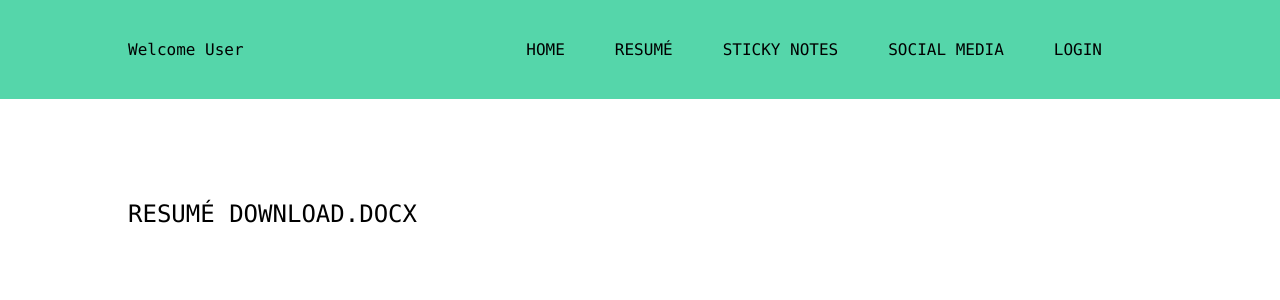
After one commit to clh7090/flask_personal_website, a Flask app: page /resume/ in a window 1280 px wide. The commit adds this page. Shown: the top 300 px of the page. Run offline with Flask 2, Linux system fonts and the light colour scheme; some libraries are stand-ins or nearby versions.

Commit message:
added resume functionality with test resume for now, to be updated.

```diff
--- a/main.py
+++ b/main.py
@@ -16,5 +16,10 @@ def home():
     return render_template("index.html")
 
 
+@app.route("/resume/")
+def resume():
+    return render_template("resume.html")
+
+
 if __name__ == "__main__":
     app.run(debug=True)
--- a/static/style.css
+++ b/static/style.css
@@ -40,7 +40,7 @@ header > .container {
 }
 
 
-nav > .header-right-side {
+nav > .header-right-side > .link-hover {
     display: flex;
 }
 
@@ -54,10 +54,10 @@ nav > .header-right-side {
 }
 
 
-.header-right-side a {
+.link-hover a {
     color: black;
     text-decoration: none;
-    transition: color 0.5s;
+    transition: color 0.3s;
 }
 
 
@@ -66,7 +66,7 @@ nav > .header-right-side {
 }
 
 
-.header-right-side a:hover {
+.link-hover a:hover {
     color: white;
 }
 
@@ -140,6 +140,14 @@ i {
     transform: scale(1.2);
 }
 
+#resume-link a{
+    font-size: 1.5rem;
+    color: black;
+    animation-name: color-fade;
+    animation-duration: 5s;
+    text-decoration: none;
+}
+
 
 @keyframes color-fade {
     0%{color: rgba(191, 56, 144, 0)}
--- /dev/null
+++ b/templates/resume.html
@@ -0,0 +1,20 @@
+<!--author: Connor Hunter   <clh7090@rit.edu>-->
+
+<!--Flask Personal Website-->
+
+
+{% extends "template.html" %}
+
+
+{% block title %}Resume Page{% endblock title %}
+
+
+{% block user %}Welcome User{% endblock user %}
+
+{% block main %}
+<div class="container">
+    <div id="resume-link">
+        <a href="/static/resume.docx" class="link-wrapper"> RESUMÉ DOWNLOAD.docx </a>
+    </div>
+</div>
+{% endblock main %}
--- a/templates/template.html
+++ b/templates/template.html
@@ -26,10 +26,13 @@
             </div>
             <nav>
                 <div class="header-right-side">
-                    <div><a href="#" class="link-wrapper">Resumé</a></div>
+                    <div class="link-hover">
+                    <div><a href="/" class="link-wrapper">Home</a></div>
+                    <div><a href="/resume" class="link-wrapper">Resumé</a></div>
                     <div><a href="#" class="link-wrapper">Sticky Notes</a></div>
                     <div><a href="#" class="link-wrapper">Social Media</a></div>
                     <div><a href="#" class="link-wrapper">Login</a></div>
+                    </div>
                 </div>
             </nav>
         </div>
```
Also changed, not shown: 1 other file.
